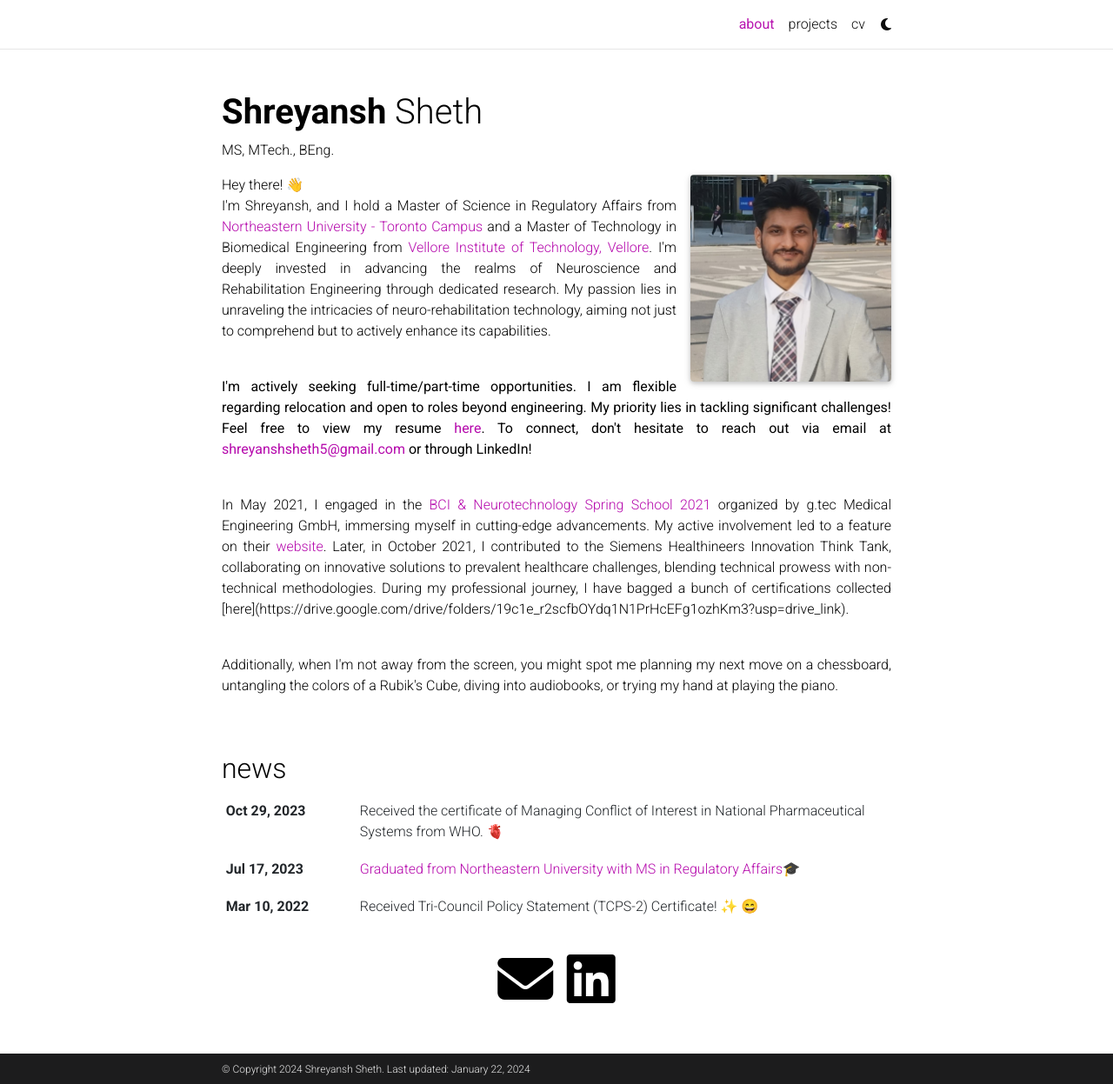
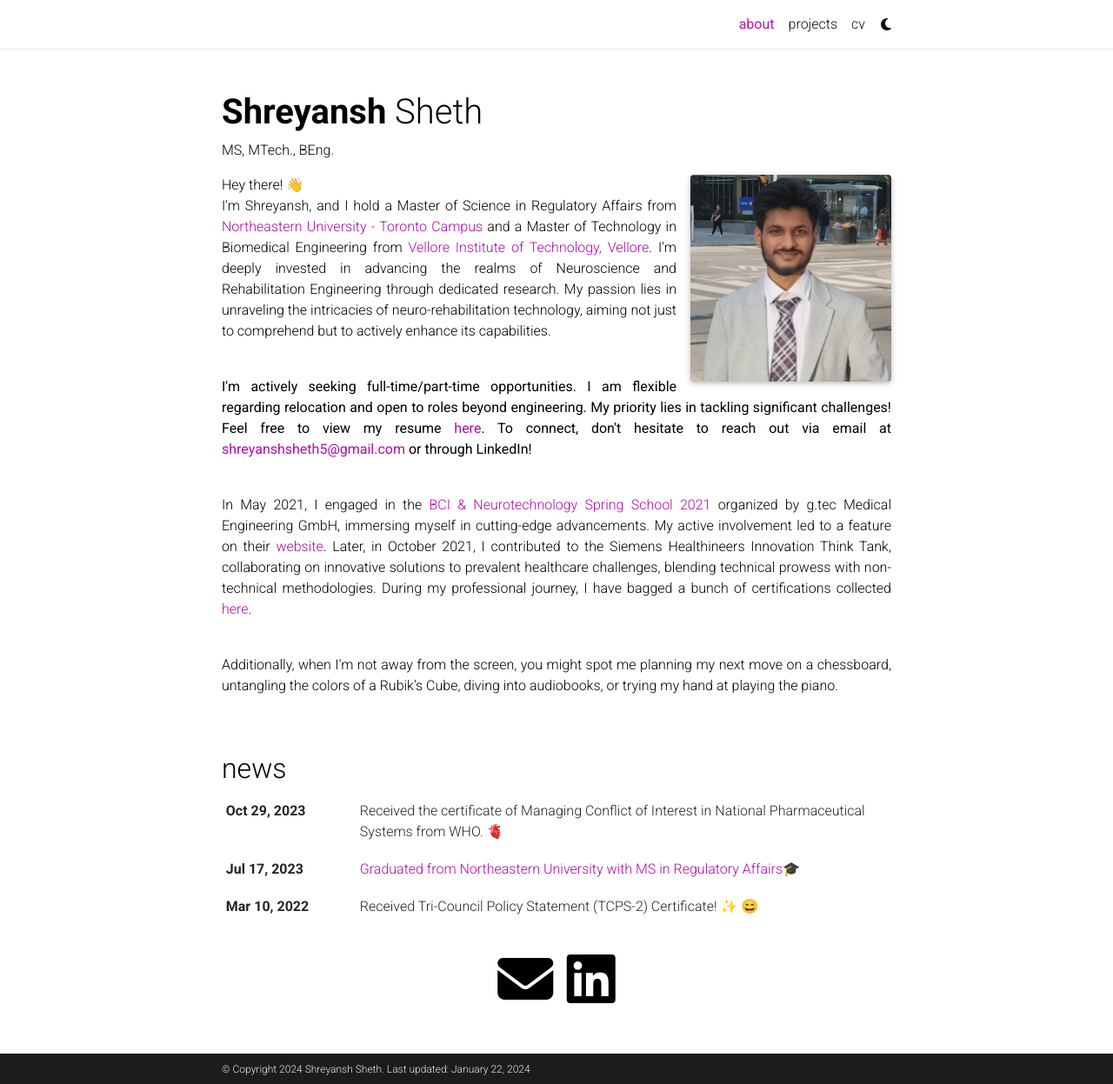
Before and after one commit to Shreyansh-5/Shreyansh-5.github.io, a Jekyll site: the page built from _pages/about.md, in a window 1280 px wide and 1247 px high. Shown: the whole window at 87% size. Built offline with Jekyll 4.4.1, drawn with Linux system fonts in a browser that asks for light colours; full-size pictures stand in for the smaller copies a plugin makes; emoji names are drawn with the system emoji font; comment, search, counter and statistics services are not loaded; a style sheet for code colours, icons or effects is not loaded; some of the changed lines change nothing that is shown.

Commit message:
Update about.md

```diff
--- a/_pages/about.md
+++ b/_pages/about.md
@@ -23,7 +23,7 @@
 <br>
 <div style="text-align: justify"> <b> I'm actively seeking full-time/part-time opportunities. I am flexible regarding relocation and open to roles beyond engineering. My priority lies in tackling significant challenges! Feel free to view my resume <a href='https://shreyansh-5.github.io/assets/pdf/CV.pdf'>here</a>. To connect, don't hesitate to reach out via email at <a href='mailto:shreyanshsheth5@gmail.com'>shreyanshsheth5@gmail.com</a> or through LinkedIn! </b> </div>
 <br>
-<div style="text-align: justify"> In May 2021, I engaged in the <a href='https://www.gtec.at/spring-school-2021/'>BCI & Neurotechnology Spring School 2021</a> organized by g.tec Medical Engineering GmbH, immersing myself in cutting-edge advancements. My active involvement led to a feature on their <a href='https://www.gtec.at/quote/shreyansh-sheth/'>website</a>. Later, in October 2021, I contributed to the Siemens Healthineers Innovation Think Tank, collaborating on innovative solutions to prevalent healthcare challenges, blending technical prowess with non-technical methodologies. During my professional journey, I have bagged a bunch of certifications collected [here](https://drive.google.com/drive/folders/19c1e_r2scfbOYdq1N1PrHcEFg1ozhKm3?usp=drive_link).</div>
+<div style="text-align: justify"> In May 2021, I engaged in the <a href='https://www.gtec.at/spring-school-2021/'>BCI & Neurotechnology Spring School 2021</a> organized by g.tec Medical Engineering GmbH, immersing myself in cutting-edge advancements. My active involvement led to a feature on their <a href='https://www.gtec.at/quote/shreyansh-sheth/'>website</a>. Later, in October 2021, I contributed to the Siemens Healthineers Innovation Think Tank, collaborating on innovative solutions to prevalent healthcare challenges, blending technical prowess with non-technical methodologies. During my professional journey, I have bagged a bunch of certifications collected <a href='https://drive.google.com/drive/folders/19c1e_r2scfbOYdq1N1PrHcEFg1ozhKm3?usp=drive_link'>here</a>.</div>
 <br>
 <div style="text-align: justify"> Additionally, when I'm not away from the screen, you might spot me planning my next move on a chessboard, untangling the colors of a Rubik's Cube, diving into audiobooks, or trying my hand at playing the piano. </div>
 <br>
```
